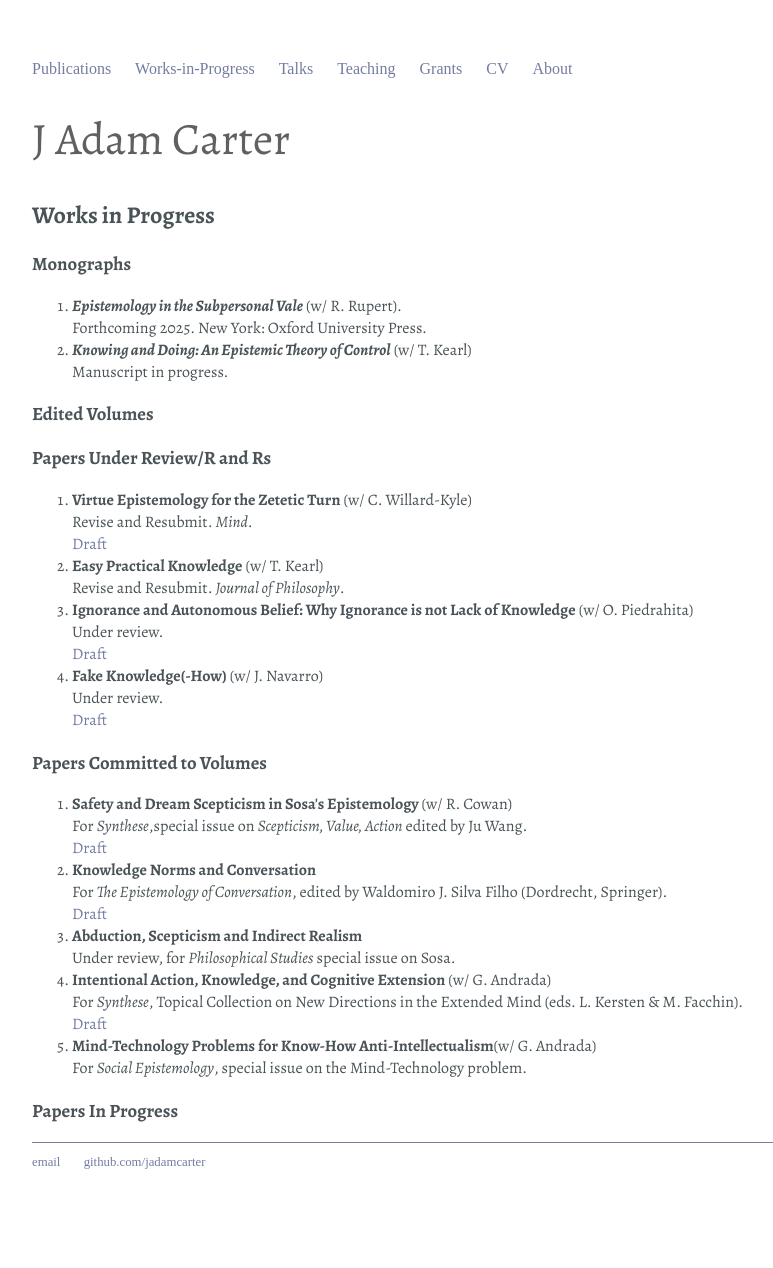
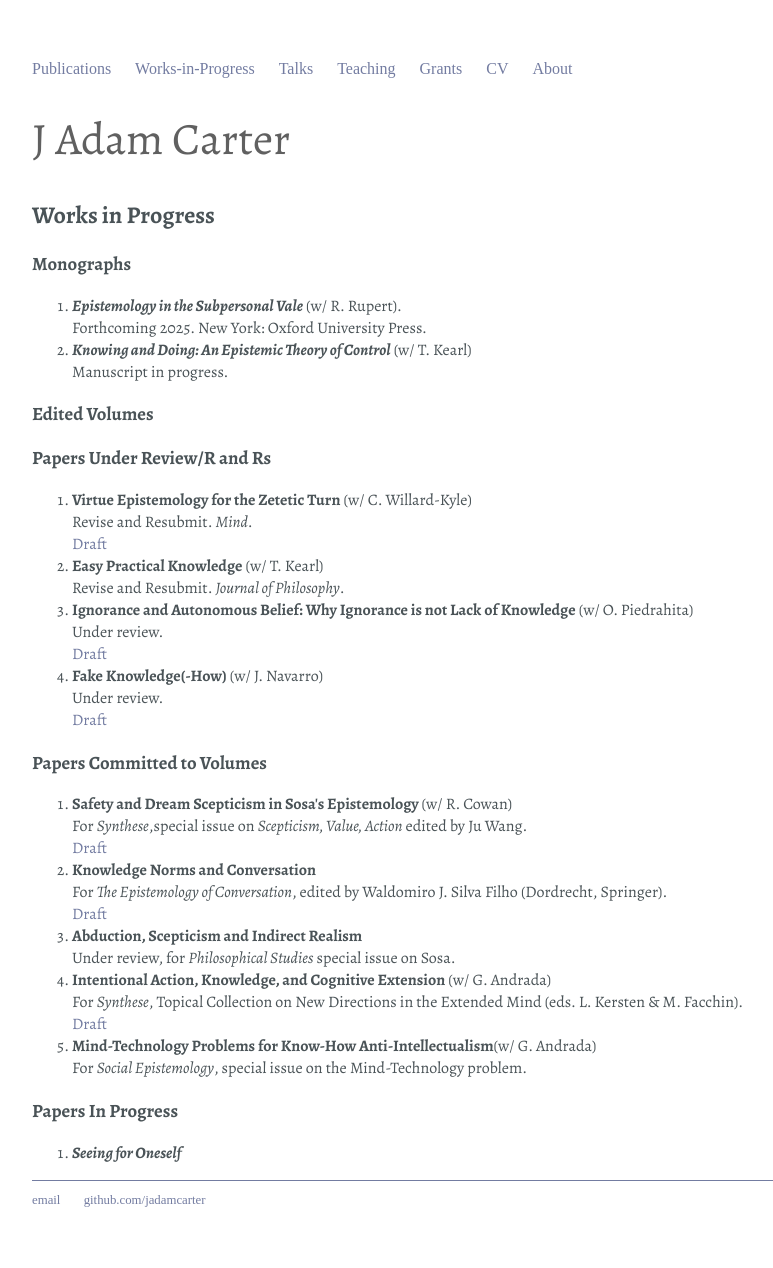
Before and after one commit to jadamcarter/jadamcarter.github.io, a Jekyll site: the page built from Works-in-Progress/index.html, in a window 1280 px wide. Shown: the whole page, without its empty margins (160-933 px from the left). Built offline with Jekyll 4.4.1, drawn with Linux system fonts in a browser that asks for light colours; some web fonts are replaced; before the commit the page ends 1230 px from its top, so only the background shows below that.

Commit message:
seeing for oneself

```diff
--- a/Works-in-Progress/index.html
+++ b/Works-in-Progress/index.html
@@ -58,8 +58,10 @@ title: J Adam Carter
 	For <i>Social Epistemology</i>, special issue on the Mind-Technology problem.</li></ol>
 
 	<h3>Papers In Progress</h3>
+	<ol>
+		<li><strong><em>Seeing for Oneself</em></strong>
 
-
+	</ol>
 
 
 </div><!-- /.blurb -->
```
